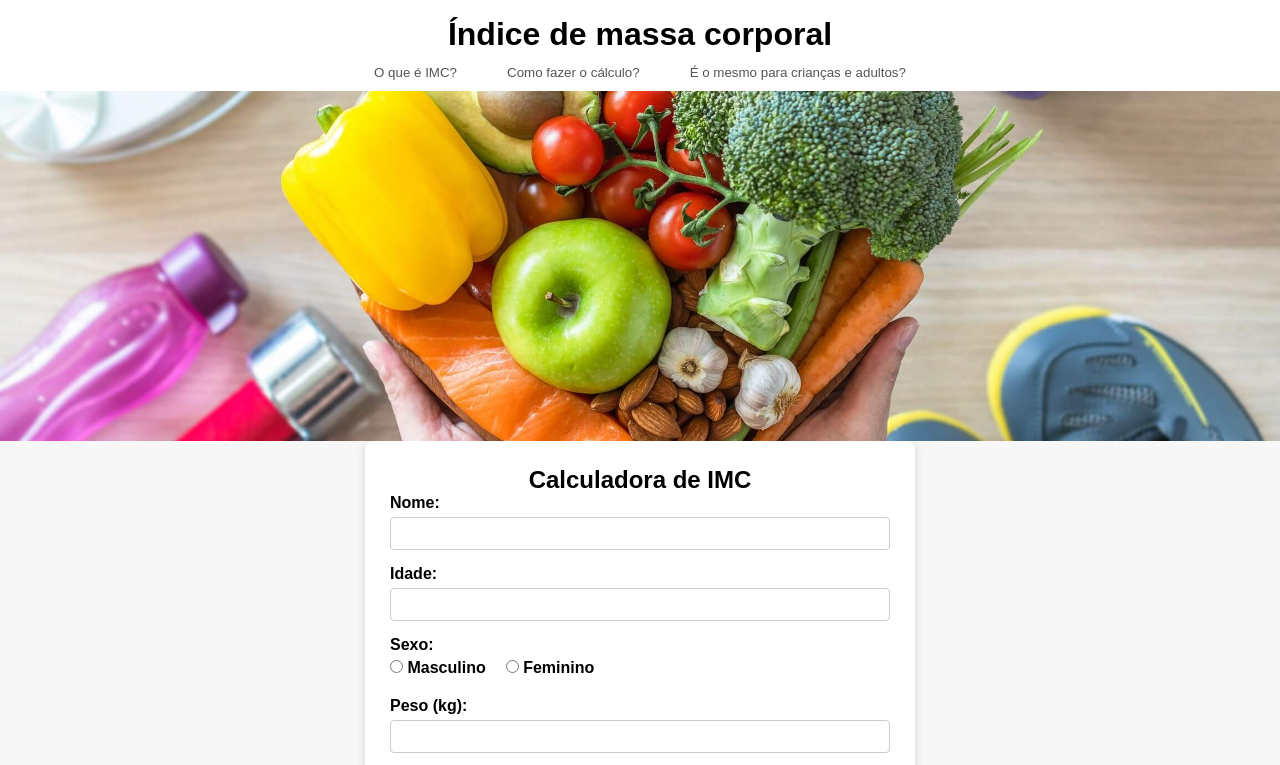
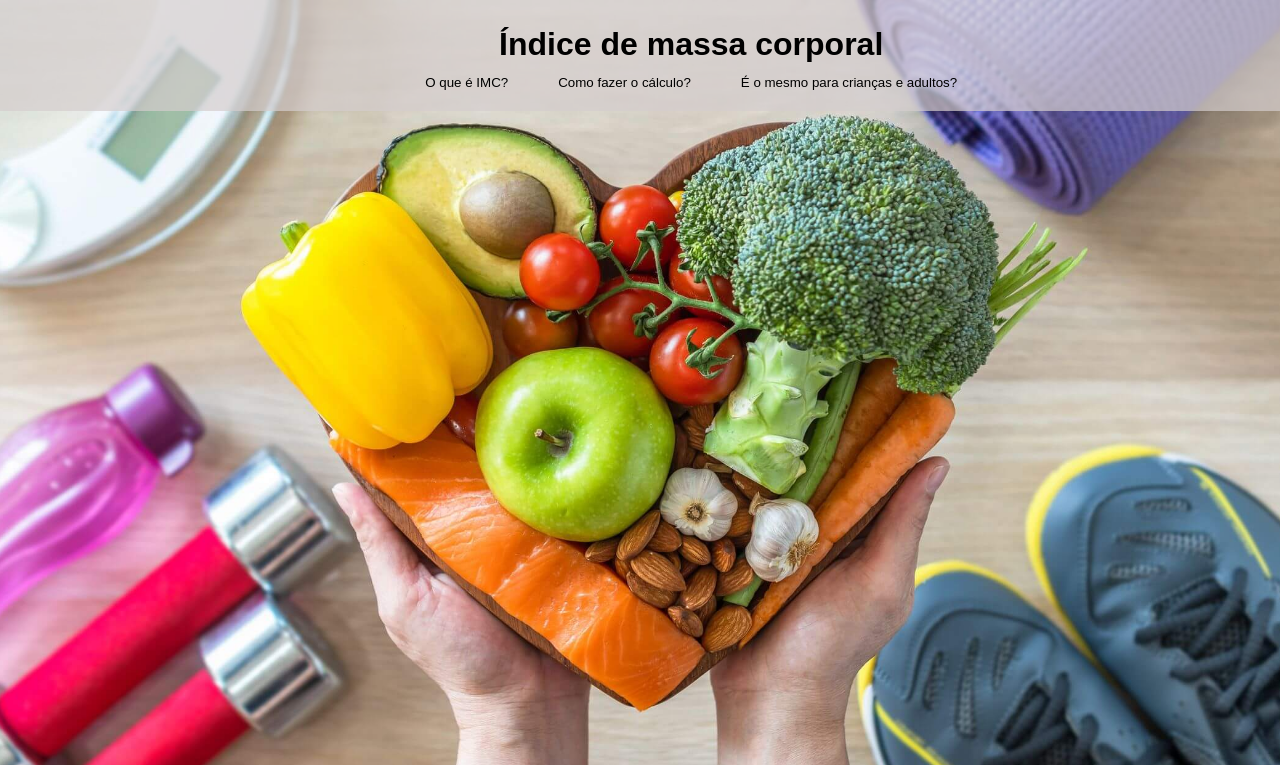
Before and after one commit to Alexsonfilho/caluladoraImc, a plain HTML site: page index.html in a window 1280 px wide. Shown: the top 765 px of the page. Drawn offline with Linux system fonts and the light colour scheme.

Commit message:
alterações no header

```diff
--- a/css/style.css
+++ b/css/style.css
@@ -13,7 +13,12 @@ body {
 .cabecalho {
   display: flex;
   flex-direction: column;
-  background-color: white;
+  width: 100%;
+  padding: 10px 4%;
+  background-color: rgba(212, 206, 206, 0.7);
+  position: fixed;
+  top: 0;
+  left: 0;
 }
 
 .cabecalho-titulo {
@@ -34,28 +39,21 @@ body {
 
 .lista-item-botao {
   border: none;
-  background-color: white;
-  color: #555454;
+  background-color: transparent;
+  color: #000000;
 }
 
 .lista-item-botao:hover {
-  color: black;
+  color: rgb(151, 30, 30);
 }
 
 .apresentacao {
-  position: relative;
-  width: 100%;
-  height: 350px; /* ajuste conforme necessário */
-  display: flex;
-  flex-direction: column;
-  justify-content: center;
-  align-items: center;
-  color: #fff; /* texto branco para contraste */
+  height: 100vh;
   background-image: url('/imagens/saudavel.jpeg');
   background-size: cover;
   background-position: center;
   background-repeat: no-repeat;
-  z-index: 1;
+
 }
 
 
```
